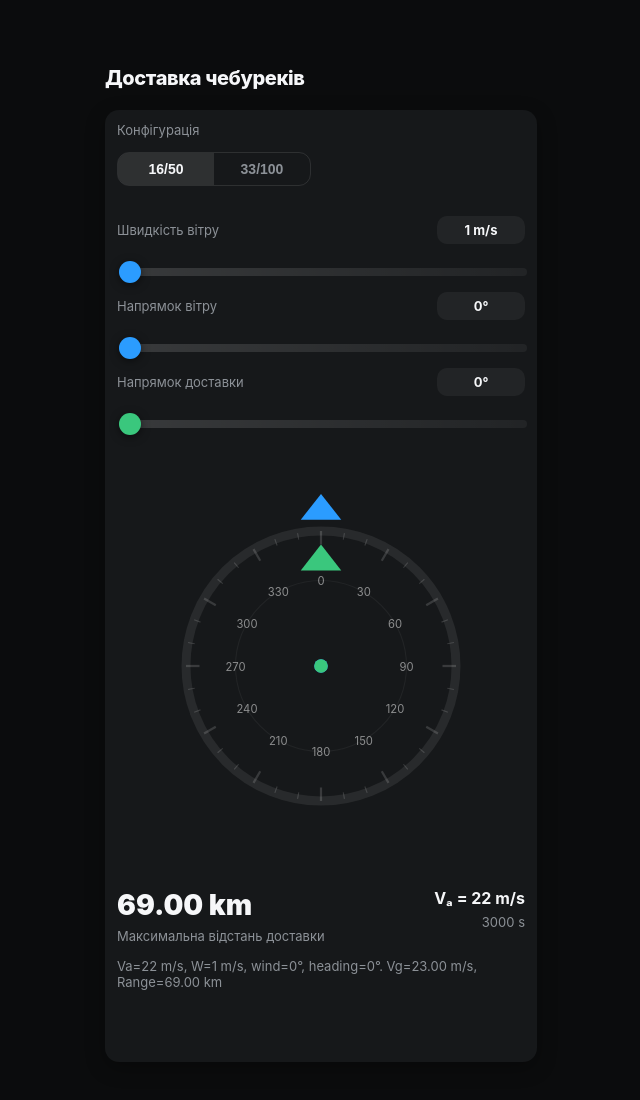
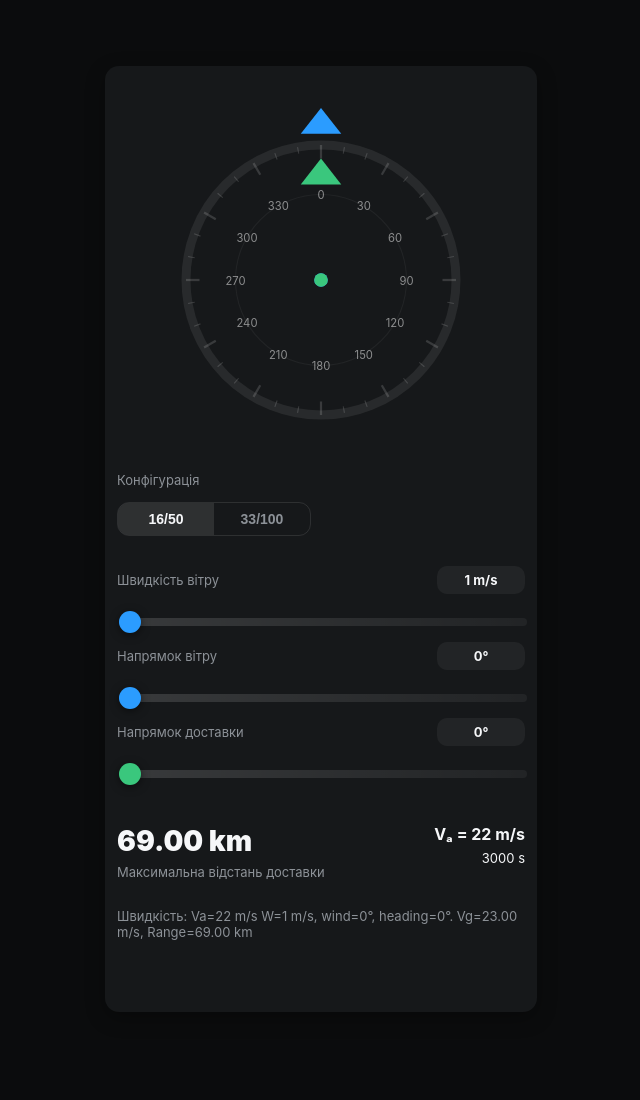
Before and after one commit to zvsk/fly, a plain HTML site: page index.html in a window 1280 px wide. Shown: the whole page, without its empty margins (319-959 px from the left). Drawn offline with Linux system fonts and the light colour scheme.

Commit message:
Update index.html

```diff
--- a/index.html
+++ b/index.html
@@ -44,6 +44,7 @@
 
   .output-large{font-size:28px;font-weight:900}
   .output-sub{color:var(--muted);font-size:13px;margin-top:6px}
+  .output-white{font-size:13px;margin-top:6px}
 
   footer{margin-top:12px;color:var(--muted);font-size:12px;text-align:center}
 
@@ -106,11 +107,34 @@
 <div class="app">
 
   <header style="margin-top: 40px;">
-    <h1>Доставка чебуреків</h1>
+    <!-- <h1>Доставка чебуреків</h1> -->
     <!-- <p class="lead">Dark theme. Drag arrows on dial or use sliders — live updates.</p> -->
   </header>
 
   <section class="card" style="margin-top: 20px;">
+
+    <!-- Wheel -->
+    <div class="wheel-wrap" style="margin-top: 10px;">
+      <svg id="wheel" class="wheel" viewBox="-160 -160 320 320">
+        <circle cx="0" cy="0" r="120" fill="none" stroke="rgba(255,255,255,0.08)" stroke-width="8"/>
+        <circle cx="0" cy="0" r="76" fill="none" stroke="rgba(255,255,255,0.05)"/>
+        <g id="ticks"></g>
+        <g id="nums"></g>
+
+        <!-- Wind arrow (outer) -->
+        <g id="windG" transform="rotate(0)">
+          <polygon id="windArrow" points="-18,-130 18,-130 0,-153" fill="var(--accent-blue)"/>
+          <circle cx="0" cy="0" r="6" fill="var(--accent-blue)"/>
+        </g>
+
+        <!-- Heading arrow (inner, closer to center) -->
+        <g id="headG" transform="rotate(0)">
+          <polygon id="headArrow" points="-18,-85 18,-85 0,-108" fill="var(--accent-green)"/>
+          <circle cx="0" cy="0" r="6" fill="var(--accent-green)"/>
+        </g>
+      </svg>
+    </div>
+
     <!-- Switch -->
     <!-- <div class="row">
       <div class="label-row"><div class="label">Available flight time</div><div class="value-pill" id="timePill">50 min</div></div>
@@ -150,36 +174,20 @@
     </div>
 
 
-    <!-- Wheel -->
-    <div class="wheel-wrap" style="margin-top: 30px;">
-      <svg id="wheel" class="wheel" viewBox="-160 -160 320 320">
-        <circle cx="0" cy="0" r="120" fill="none" stroke="rgba(255,255,255,0.08)" stroke-width="8"/>
-        <circle cx="0" cy="0" r="76" fill="none" stroke="rgba(255,255,255,0.05)"/>
-        <g id="ticks"></g>
-        <g id="nums"></g>
-
-        <!-- Wind arrow (outer) -->
-        <g id="windG" transform="rotate(0)">
-          <polygon id="windArrow" points="-18,-130 18,-130 0,-153" fill="var(--accent-blue)"/>
-          <circle cx="0" cy="0" r="6" fill="var(--accent-blue)"/>
-        </g>
-
-        <!-- Heading arrow (inner, closer to center) -->
-        <g id="headG" transform="rotate(0)">
-          <polygon id="headArrow" points="-18,-85 18,-85 0,-108" fill="var(--accent-green)"/>
-          <circle cx="0" cy="0" r="6" fill="var(--accent-green)"/>
-        </g>
-      </svg>
-    </div>
-
 
     <!-- Outputs -->
     <div class="row" style="margin-top: 30px;">
       <div style="display:flex;justify-content:space-between">
-        <div><div class="output-large" id="rangeOut">— km</div><div class="output-sub">Максимальна відстань доставки</div></div>
-        <div style="text-align:right"><div style="font-weight:700">Vₐ = 22 m/s</div><div class="output-sub" id="enduranceOut">— s</div></div>
+        <div>
+          <div class="output-large" id="rangeOut">— km</div><div class="output-sub">Максимальна відстань доставки</div>
+        </div>
+        <div style="text-align:right">
+          <div style="font-weight:700">Vₐ = 22 m/s</div>
+          <div class="output-white" id="enduranceOut">— s</div>
+        </div>
       </div>
-      <div class="output-sub" id="logicText"></div>
+
+      <div class="output-sub" id="logicText" style="margin-top: 20px;"></div>
     </div>
 
     <br/>
@@ -210,7 +218,8 @@
   const windDir=el('windDir'),windDirP=el('windDirP');
   const heading=el('heading'),headingP=el('headingP');
   const windG=el('windG'),headG=el('headG');
-  const rangeOut=el('rangeOut'),enduranceOut=el('enduranceOut'),logicText=el('logicText');
+  const rangeOut=el('rangeOut'),enduranceOut=el('enduranceOut'),
+  logicText=el('logicText');
   const svg=el('wheel'),ticksG=el('ticks'),numsG=el('nums');
 
   // draw ticks
@@ -246,6 +255,7 @@
     headG.setAttribute('transform','rotate('+heading.value+')');
     compute();
   }
+
   function compute(){
     const W=+windSpeed.value, wd=+windDir.value, hd=+heading.value;
     const endurance=minutes*60;enduranceOut.textContent=endurance+' s';
@@ -257,7 +267,10 @@
     if(Vg<0)Vg=0;
     const range=Vg*endurance/1000;
     rangeOut.textContent=(flyable?range.toFixed(2):'0.00')+' km';
-    logicText.textContent=`Va=${Va} m/s, W=${W} m/s, wind=${wd}°, heading=${hd}°. `+
+
+    logicText.textContent=`
+      Швидкість: Va=${Va} m/s
+      W=${W} m/s, wind=${wd}°, heading=${hd}°. `+
       (flyable?`Vg=${Vg.toFixed(2)} m/s, Range=${range.toFixed(2)} km`:
       `Crosswind too strong → 0 km`);
   }
```
